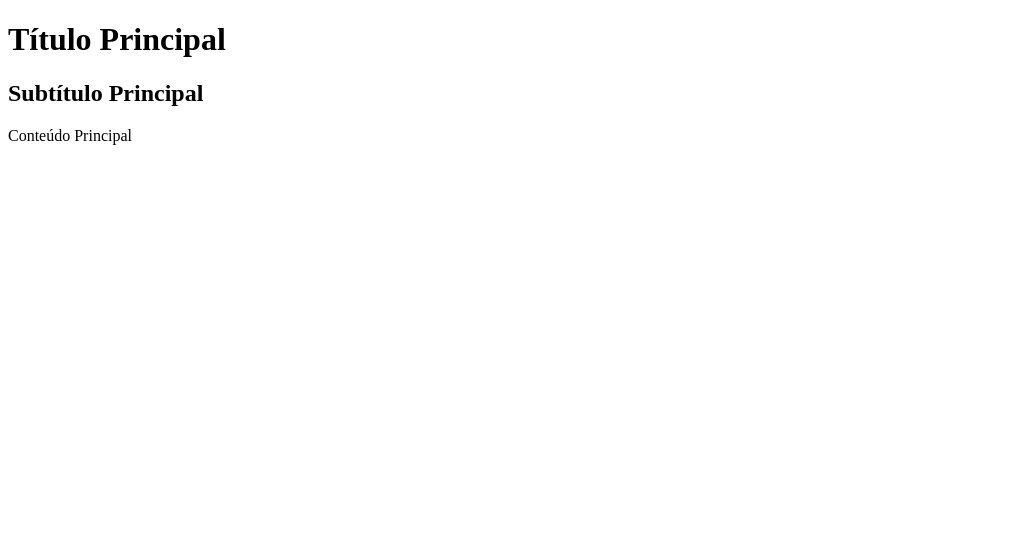
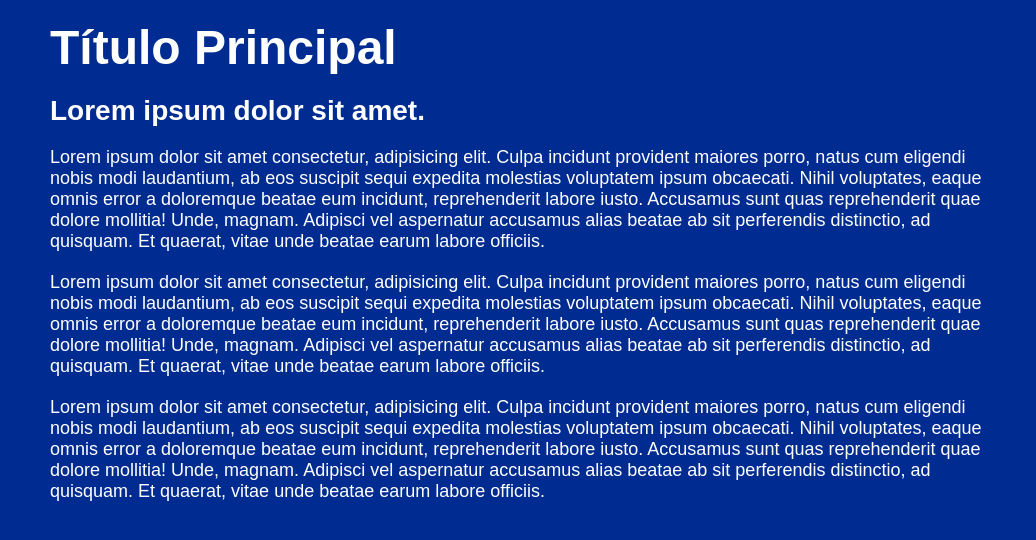
Before and after one commit to RdGXyz/Equipe-AURA-aw, a plain HTML site: page index.html in a window 1280 px wide. Shown: the whole page, without its empty margins (0-1036 px from the left). Drawn offline with Linux system fonts and the light colour scheme.

Commit message:
Arquivos novos

```diff
--- a/index.html
+++ b/index.html
@@ -4,10 +4,13 @@
     <meta charset="UTF-8">
     <meta name="viewport" content="width=device-width, initial-scale=1.0">
     <title>Equipe AURA</title>
+    <link rel="stylesheet" href="style.css">
 </head>
 <body>
     <h1>Título Principal</h1>
-    <h2>Subtítulo Principal</h2>
-    <p>Conteúdo Principal</p>
+    <h2>Lorem ipsum dolor sit amet.</h2>
+    <p>Lorem ipsum dolor sit amet consectetur, adipisicing elit. Culpa incidunt provident maiores porro, natus cum eligendi nobis modi laudantium, ab eos suscipit sequi expedita molestias voluptatem ipsum obcaecati. Nihil voluptates, eaque omnis error a doloremque beatae eum incidunt, reprehenderit labore iusto. Accusamus sunt quas reprehenderit quae dolore mollitia! Unde, magnam. Adipisci vel aspernatur accusamus alias beatae ab sit perferendis distinctio, ad quisquam. Et quaerat, vitae unde beatae earum labore officiis.</p>
+    <p>Lorem ipsum dolor sit amet consectetur, adipisicing elit. Culpa incidunt provident maiores porro, natus cum eligendi nobis modi laudantium, ab eos suscipit sequi expedita molestias voluptatem ipsum obcaecati. Nihil voluptates, eaque omnis error a doloremque beatae eum incidunt, reprehenderit labore iusto. Accusamus sunt quas reprehenderit quae dolore mollitia! Unde, magnam. Adipisci vel aspernatur accusamus alias beatae ab sit perferendis distinctio, ad quisquam. Et quaerat, vitae unde beatae earum labore officiis.</p>
+    <p>Lorem ipsum dolor sit amet consectetur, adipisicing elit. Culpa incidunt provident maiores porro, natus cum eligendi nobis modi laudantium, ab eos suscipit sequi expedita molestias voluptatem ipsum obcaecati. Nihil voluptates, eaque omnis error a doloremque beatae eum incidunt, reprehenderit labore iusto. Accusamus sunt quas reprehenderit quae dolore mollitia! Unde, magnam. Adipisci vel aspernatur accusamus alias beatae ab sit perferendis distinctio, ad quisquam. Et quaerat, vitae unde beatae earum labore officiis.</p>
 </body>
 </html>
--- /dev/null
+++ b/style.css
@@ -0,0 +1,27 @@
+* {
+    margin: 0;
+}
+
+body {
+    background-color: #002c91;
+    font-family: sans-serif
+}
+
+h1 {
+    font-size: 48px;
+    color: #fff;
+    margin: 20px 50px;
+}
+
+h2 {
+    font-size: 28px;
+    color: #fff;
+    margin: 20px 50px;
+}
+
+p {
+    font-size: 18px;
+    color: #fff;
+    margin: 20px 50px;
+    width: 75%;
+}
```
